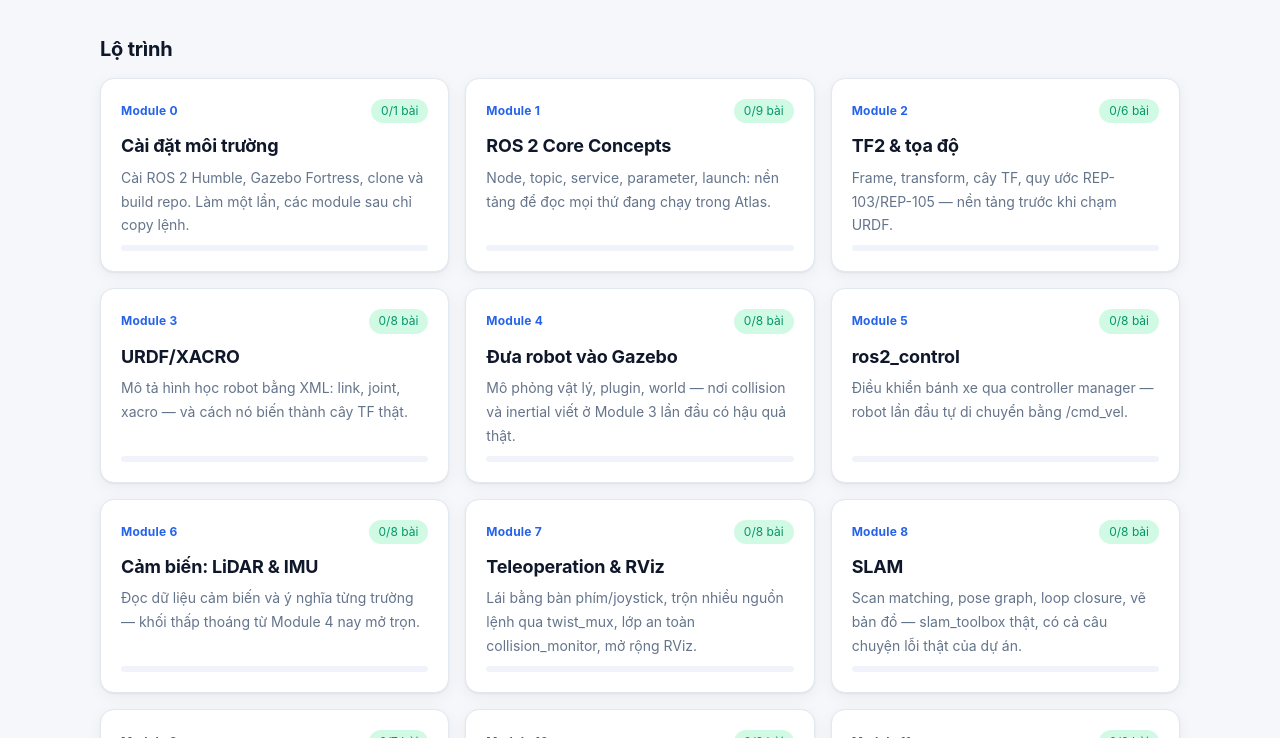
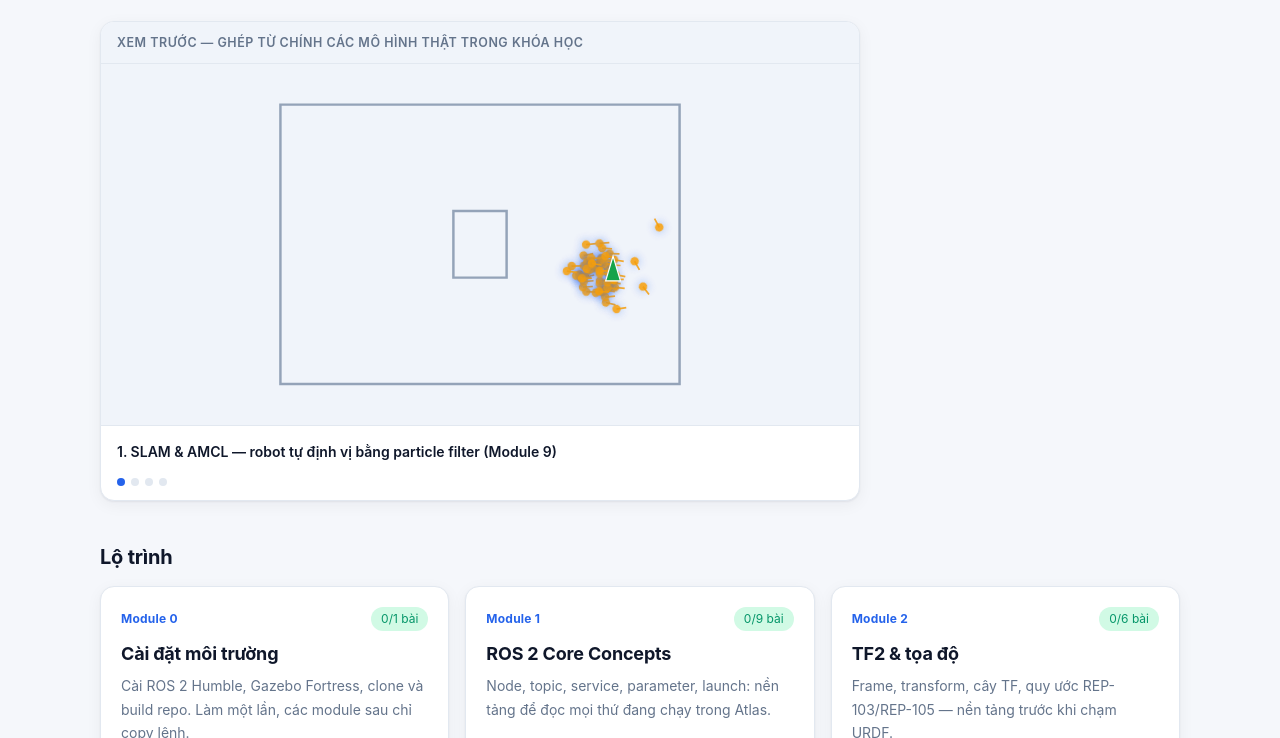
Before and after one commit to is-buiquocdoanh/atlas_sim, a plain HTML site: page learn-web/index.html in a window 1280 px wide. Shown: the part 362-1100 px from the top of the page. Drawn offline with Linux system fonts and the light colour scheme.

Commit message:
Add auto-playing hero trailer to the course homepage
Cycles through 4 of the course's own real interactive scenes (particle
filter / AMCL convergence, Nav2 pipeline data flow, live Behavior Tree,
warehouse delivery demo) in a crossfading loop at the top of index.html,
so a visitor sees a live preview of what the course builds toward before
reading a single lesson.

Reuses the real mounted scenes via Atlas.mountAll (not a separate video
file or re-drawn animation) -- the trailer's chrome (title bar/controls/
caption/stat readouts) is CSS-hidden, leaving just the SVG, so what's
shown is pixel-for-pixel identical to the real lesson scenes. The one
scene that doesn't autoplay by default (particle-filter-mcl) gets its
"Tự động: Bật" button clicked programmatically on mount.

Verified via headless Chrome: slides cycle on schedule, dot navigation
jumps correctly, 0 JS errors, and the full 92-lesson site regression
still passes.

Co-Authored-By: Claude Sonnet 5 <noreply@anthropic.com>

```diff
--- a/learn-web/css/style.css
+++ b/learn-web/css/style.css
@@ -93,6 +93,41 @@ h1, h2, h3 { line-height: 1.25; letter-spacing: -0.01em; }
 .eyebrow { margin: 0 0 10px; color: var(--brand); font-weight: 600; font-size: 14px; text-transform: uppercase; letter-spacing: 0.08em; }
 .hero h1 { font-size: clamp(30px, 4.6vw, 48px); margin: 0 0 16px; font-weight: 800; }
 .hl-text { background: linear-gradient(90deg, var(--brand), #7c3aed); -webkit-background-clip: text; background-clip: text; color: transparent; }
+
+/* Trailer đầu trang: ghép nhiều scene THẬT của khóa học (không phải video dựng riêng) thành
+   1 vòng lặp tự phát, chuyển cảnh mờ dần -- xem js/hero-trailer.js. */
+.hero-trailer {
+  margin: 24px 0 4px; border-radius: var(--radius); overflow: hidden;
+  background: var(--surface); border: 1px solid var(--line); box-shadow: var(--shadow);
+}
+.ht-label {
+  margin: 0; padding: 10px 16px; font-size: 12.5px; font-weight: 600; color: var(--muted);
+  text-transform: uppercase; letter-spacing: .04em; border-bottom: 1px solid var(--line); background: var(--surface-2);
+}
+.hero-trailer-stage { position: relative; width: 100%; aspect-ratio: 2.1 / 1; background: var(--surface-2); }
+.ht-slide {
+  position: absolute; inset: 0; display: flex; align-items: center; justify-content: center;
+  padding: 16px; opacity: 0; transition: opacity .7s ease; pointer-events: none;
+}
+.ht-slide.active { opacity: 1; pointer-events: auto; }
+/* Mượn nguyên scene thật, chỉ ẩn phần khung (tiêu đề/nút/caption riêng) -- chỉ còn hình SVG. */
+.ht-slide figure.scene { margin: 0; background: none; border: none; box-shadow: none; width: 100%; height: 100%; }
+.ht-slide .scene-head, .ht-slide .scene-ui, .ht-slide .scene-cap, .ht-slide .scene-stage > .stat { display: none; }
+.ht-slide .scene-stage { padding: 0; width: 100%; height: 100%; display: flex; align-items: center; justify-content: center; }
+.ht-slide .svg { width: 100%; height: 100%; }
+.ht-caption {
+  min-height: 1.4em; padding: 14px 16px; font-size: 14px; font-weight: 600; color: var(--ink);
+  border-top: 1px solid var(--line);
+}
+.ht-dots { display: flex; gap: 6px; padding: 0 16px 14px; }
+.ht-dots button {
+  width: 8px; height: 8px; padding: 0; border-radius: 50%; border: none; cursor: pointer;
+  background: var(--line);
+}
+.ht-dots button.active { background: var(--brand); }
+@media (max-width: 520px) {
+  .hero-trailer-stage { aspect-ratio: 1.3 / 1; }
+}
 .lead { font-size: 18px; color: var(--ink-2); margin: 0; max-width: 66ch; }
 .section-title { font-size: 20px; margin: 0 0 16px; }
 
--- a/learn-web/index.html
+++ b/learn-web/index.html
@@ -17,6 +17,26 @@
       <p class="eyebrow">Khóa học ROS 2 & Navigation2</p>
       <h1>Học robot bằng cách <span class="hl-text">nhìn thấy</span> dữ liệu chuyển động</h1>
       <p class="lead">Mỗi bài có mô hình chạy thật ngay trên trang: message bay qua các tầng, node tìm nhau, hàng đợi đầy dần. Bấm để tạm dừng, chậm lại 0.5× khi cần.</p>
+
+      <section class="hero-trailer" aria-label="Xem trước khóa học: những gì bạn sẽ tự dựng được">
+        <p class="ht-label">Xem trước — ghép từ chính các mô hình thật trong khóa học</p>
+        <div class="hero-trailer-stage" data-k="stage">
+          <div class="ht-slide active" data-caption="1. SLAM & AMCL — robot tự định vị bằng particle filter (Module 9)">
+            <div data-scene="particle-filter-mcl"></div>
+          </div>
+          <div class="ht-slide" data-caption="2. Nav2 — costmap, planner, controller tự tính đường & né vật cản tức thời (Module 10)">
+            <div data-scene="nav2-pipeline-overview"></div>
+          </div>
+          <div class="ht-slide" data-caption="3. Tự phục hồi khi kẹt — đúng cây Behavior Tree 37 dòng Atlas đang chạy (Module 11)">
+            <div data-scene="bt-tree-live"></div>
+          </div>
+          <div class="ht-slide" data-caption="4. Capstone — ghép lại thành robot tự giao hàng, đo thời gian/quãng đường thật (Module 13)">
+            <div data-scene="warehouse-delivery-demo"></div>
+          </div>
+        </div>
+        <div class="ht-caption" data-k="caption"></div>
+        <div class="ht-dots" data-k="dots"></div>
+      </section>
     </section>
 
     <section>
@@ -26,6 +46,12 @@
   </main>
 
   <script src="js/course.js"></script>
+  <script src="js/engine.js"></script>
+  <script src="js/scenes/module-09.js"></script>
+  <script src="js/scenes/module-10.js"></script>
+  <script src="js/scenes/module-11.js"></script>
+  <script src="js/scenes/module-13.js"></script>
   <script src="js/app.js"></script>
+  <script src="js/hero-trailer.js"></script>
 </body>
 </html>
--- /dev/null
+++ b/learn-web/js/hero-trailer.js
@@ -0,0 +1,42 @@
+// Trailer đầu trang chủ: mượn nguyên các scene THẬT đã có trong khóa học (không vẽ lại gì mới)
+// để xem trước giống hệt những gì học viên sẽ thấy khi học. Mỗi slide = 1 scene thật, tự chạy
+// (engine.js lo play/pause/update), script này chỉ lo phần chuyển cảnh mờ dần + caption/dots.
+(function () {
+  function init() {
+    const stage = document.querySelector('.hero-trailer-stage');
+    if (!stage || !window.Atlas) return;
+
+    window.Atlas.mountAll(stage);
+
+    // particle-filter-mcl (slide đầu) mặc định KHÔNG tự chạy (cần bấm "Tự động: Bật") --
+    // bấm hộ 1 lần ngay sau khi mount để trailer tự chạy liền, không cần ai bấm gì.
+    const slides = [...stage.querySelectorAll('.ht-slide')];
+    slides[0]?.querySelector('[data-k="auto"]')?.click();
+
+    const captionEl = document.querySelector('[data-k="caption"]');
+    const dotsEl = document.querySelector('[data-k="dots"]');
+    if (!captionEl || !dotsEl || !slides.length) return;
+
+    dotsEl.innerHTML = slides.map((_, i) => `<button type="button" aria-label="Xem cảnh ${i + 1}"></button>`).join('');
+    const dots = [...dotsEl.querySelectorAll('button')];
+
+    let idx = 0, timer = null;
+    function show(i) {
+      idx = (i + slides.length) % slides.length;
+      slides.forEach((s, j) => s.classList.toggle('active', j === idx));
+      dots.forEach((d, j) => d.classList.toggle('active', j === idx));
+      captionEl.textContent = slides[idx].dataset.caption || '';
+    }
+    function restartTimer() {
+      if (timer) clearInterval(timer);
+      timer = setInterval(() => show(idx + 1), 6000);
+    }
+    dots.forEach((d, i) => d.addEventListener('click', () => { show(i); restartTimer(); }));
+
+    show(0);
+    restartTimer();
+  }
+
+  if (document.readyState === 'loading') document.addEventListener('DOMContentLoaded', init);
+  else init();
+})();
```
